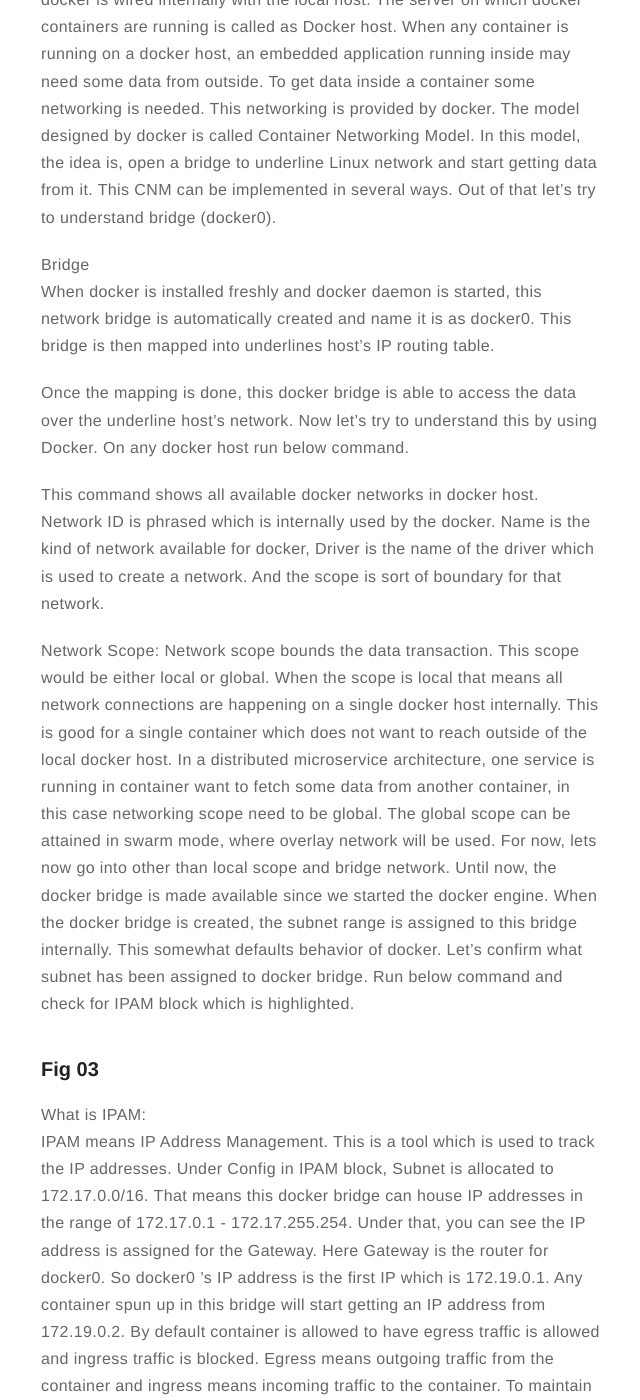
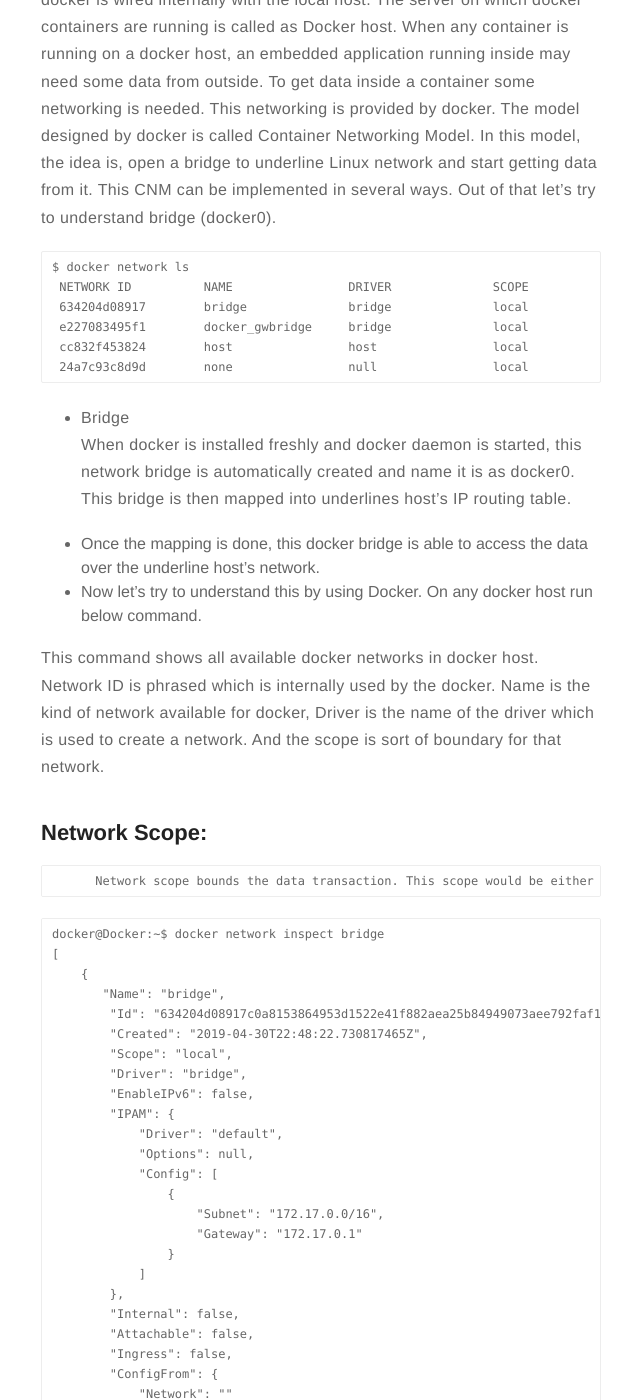
Before and after one commit to dmilind/dmilind.github.io, a Jekyll site: the page built from _posts/2019-05-02-docker-networking.markdown, in a window 1280 px wide and 1400 px high, scrolled down 494 px. Shown: the whole window, without its empty margins (319-959 px from the left). Built offline with Jekyll 4.4.1, drawn with Linux system fonts in a browser that asks for light colours; comment, search, counter and statistics services are not loaded; some of the changed text lies outside the part shown.

Commit message:
updating blog

````diff
--- a/_posts/2019-05-02-docker-networking.markdown
+++ b/_posts/2019-05-02-docker-networking.markdown
@@ -20,22 +20,71 @@ Docker Networking
 I was understanding networking in docker, and I found it is difficult to understand very easily. Some articles were not well explained and some of them were on a high pitch. So as an initial effort, I am trying to explain how docker is wired internally with the local host.
 The server on which docker containers are running is called as Docker host. When any container is running on a docker host, an embedded application running inside may need some data from outside. To get data inside a container some networking is needed. This networking is provided by docker. The model designed by docker is called Container Networking Model. In this model, the idea is, open a bridge to underline Linux network and start getting data from it. This CNM can be implemented in several ways. Out of that let's try to understand bridge (docker0).
 
-Bridge
+```
+$ docker network ls
+ NETWORK ID          NAME                DRIVER              SCOPE
+ 634204d08917        bridge              bridge              local
+ e227083495f1        docker_gwbridge     bridge              local
+ cc832f453824        host                host                local
+ 24a7c93c8d9d        none                null                local
+```
+
+* Bridge
          When docker is installed freshly and docker daemon is started, this network bridge is automatically created and name it is as docker0. This bridge is then mapped into underlines host’s IP routing table.
 
-Once the mapping is done, this docker bridge is able to access the data over the underline host’s network.
-Now let's try to understand this by using Docker. On any docker host run below command.
+* Once the mapping is done, this docker bridge is able to access the data over the underline host’s network.
+* Now let's try to understand this by using Docker. On any docker host run below command.
 
 This command shows all available docker networks in docker host. Network ID is phrased which is internally used by the docker. Name is the kind of network available for docker, Driver is the name of the driver which is used to create a network. And the scope is sort of boundary for that network.
 
-Network Scope:
+## Network Scope:
           Network scope bounds the data transaction. This scope would be either local or global. When the scope is local that means all network connections are happening on a single docker host internally. This is good for a single container which does not want to reach outside of the local docker host.
 In a distributed microservice architecture, one service is running in container want to fetch some data from another container, in this case networking scope need to be global. The global scope can be attained in swarm mode, where overlay network will be used. For now, lets now go into other than local scope and bridge network.
 Until now, the docker bridge is made available since we started the docker engine. When the docker bridge is created, the subnet range is assigned to this bridge internally. This somewhat defaults behavior of docker. Let's confirm what subnet has been assigned to docker bridge. Run below command and check for IPAM block which is highlighted.
 
-### Fig 03
+```
+docker@Docker:~$ docker network inspect bridge
+[
+    {
+       "Name": "bridge",
+        "Id": "634204d08917c0a8153864953d1522e41f882aea25b84949073aee792faf1114",
+        "Created": "2019-04-30T22:48:22.730817465Z",
+        "Scope": "local",
+        "Driver": "bridge",
+        "EnableIPv6": false,
+        "IPAM": {
+            "Driver": "default",
+            "Options": null,
+            "Config": [
+                {
+                    "Subnet": "172.17.0.0/16",
+                    "Gateway": "172.17.0.1"
+                }
+            ]
+        },
+        "Internal": false,
+        "Attachable": false,
+        "Ingress": false,
+        "ConfigFrom": {
+            "Network": ""
+        },
+        "ConfigOnly": false,
+        "Containers": {},
+        "Options": {
+            "com.docker.network.bridge.default_bridge": "true",
+            "com.docker.network.bridge.enable_icc": "true",
+            "com.docker.network.bridge.enable_ip_masquerade": "true",
+            "com.docker.network.bridge.host_binding_ipv4": "0.0.0.0",
+            "com.docker.network.bridge.name": "docker0",
+            "com.docker.network.driver.mtu": "1500"
+        },
+        "Labels": {}
+    }
+]
 
-What is IPAM:
+```
+
+## What is IPAM:
            IPAM means IP Address Management. This is a tool which is used to track the IP addresses. Under Config in IPAM block, Subnet is allocated to 172.17.0.0/16. That means this docker bridge can house IP addresses in the range of 172.17.0.1 - 172.17.255.254. Under that, you can see the IP address is assigned for the Gateway. Here Gateway is the router for docker0. So docker0 ’s  IP address is the first IP which is 172.19.0.1.
 Any container spun up in this bridge will start getting an IP address from 172.19.0.2.  By default container is allowed to have egress traffic is allowed and ingress traffic is blocked. Egress means outgoing traffic from the container and ingress means incoming traffic to the container. To maintain this behavior, Each container gets its own virtual Ethernet(veth) connection to the bridge. You can understand this from the below figure.
 
@@ -46,7 +95,19 @@ Consider the below image:
 I think this is clear that how docker container will be wired to get data through Linux bridge for docker (docker0). In the bottom line, when the connection comes from the outside host. It goes to eth0, then it goes to routing table which routed the traffic to docker bridge (docker0) and then routed to veth of the container. And lastly, container finds it.
 Now let's play around the network and try to make a connection over the network. The network can be custom created also. Why do we need a custom network? This is purely dependent on the application architecture. Some time services wanted to run in custom network bridge so that containers are isolated from the default network bridge.
 
-## fig 05
+```
+Below command will create a custom network bridge named sample-test.
+
+$docker network create --driver bridge sample-test
+docker@Docker:/mnt/sda1/var/lib/docker$ docker network ls
+
+NETWORK ID          NAME                DRIVER        SCOPE
+634204d08917        bridge              bridge        local
+e227083495f1        docker_gwbridge     bridge        local
+cc832f453824        host                host          local
+24a7c93c8d9d        none                null          local
+968da3ccc8a3        sample-net          bridge        local
+```
 
 By default the scope is local. Means all container within this network will talk withing docker host.
 Let's see what subnet and gateway are assigned to this bridge network.
````
